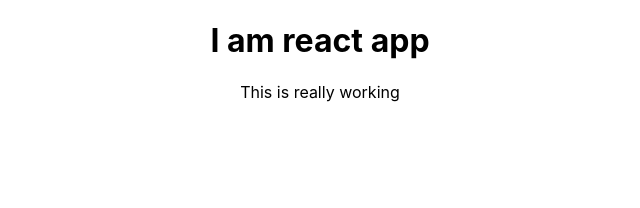
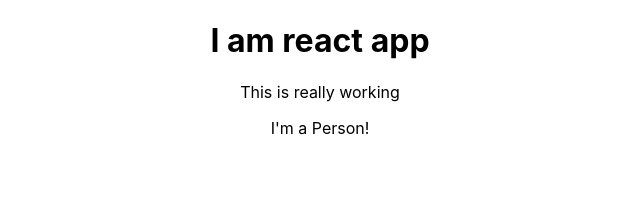
Before and after one commit to raoelectrocom/rect_learn, a React (Create React App) app: page / in a window 1280 px wide. Shown: the top 208 px of the page, without its empty margins (320-960 px from the left). Built offline with nearby package versions, Linux system fonts and the light colour scheme.

Commit message:
creating functional component

```diff
--- a/src/App.js
+++ b/src/App.js
@@ -1,5 +1,6 @@
 import React from 'react';
 import './App.css';
+import Person from './Person/Person'
 
 function App() {
   return (
@@ -8,6 +9,7 @@
         I am react app
       </h1>
       <p>This is really working</p>
+      <Person />
     </div>
   );
   // return React.createElement('div', {className: 'App'}, React.createElement('h1', 'null', 'Does this work now?'));
--- /dev/null
+++ b/src/Person/Person.js
@@ -0,0 +1,7 @@
+import React from 'react';
+
+const person  = () => {
+    return <p>I'm a Person!</p>
+}
+
+export default person;
```
